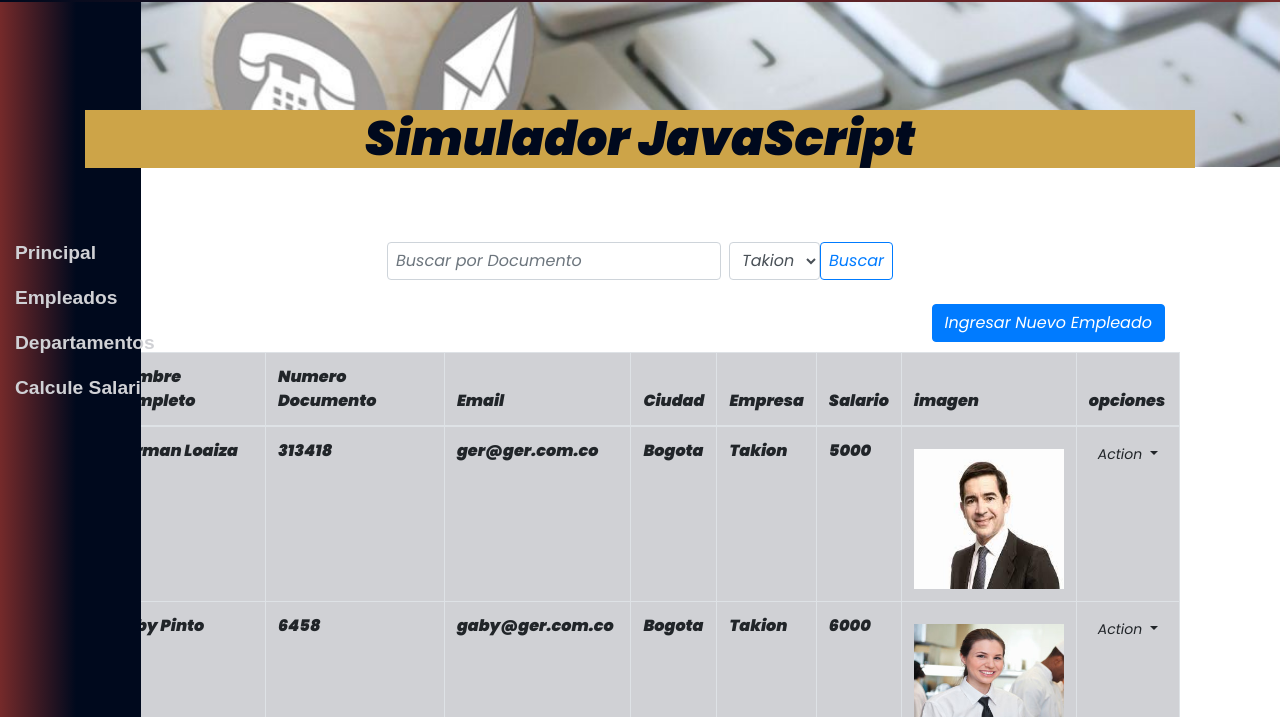
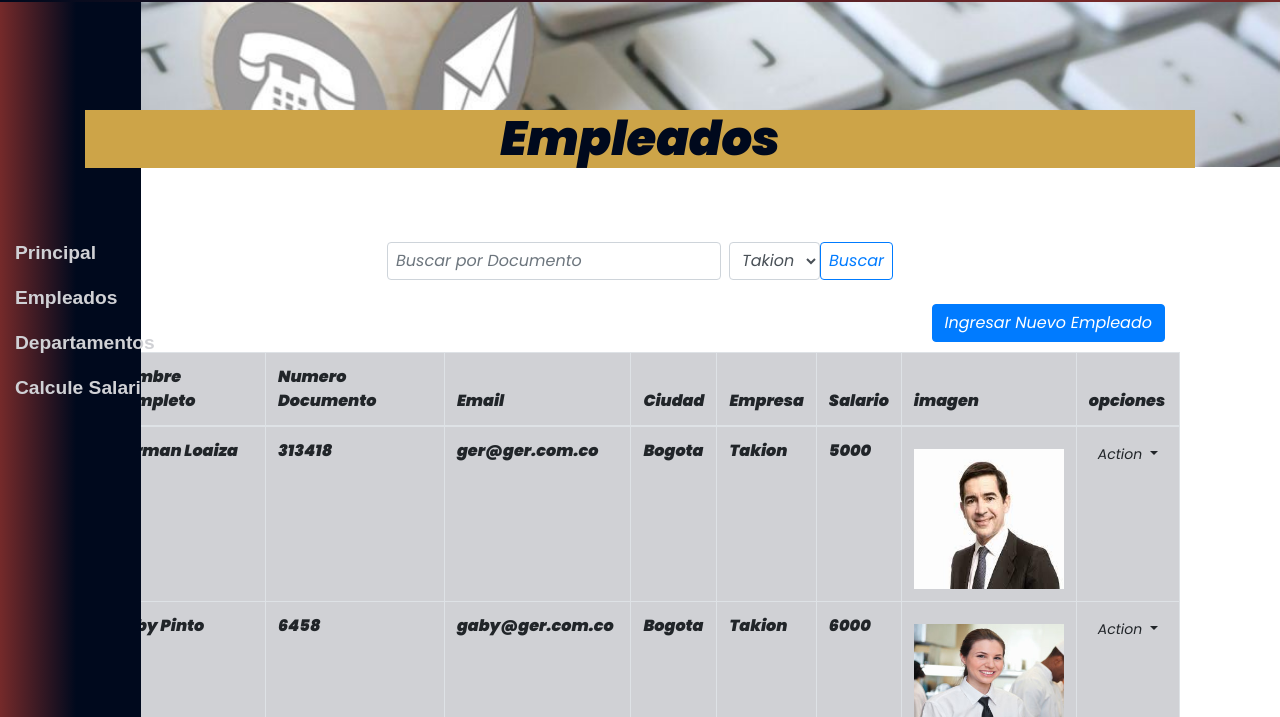
Before and after one commit to GerLoaiza03/RecursosHumanos, a website: page consultac.html in a window 1280 px wide. Shown: the part 83-800 px from the top of the page. Drawn offline with nearby package versions, Linux system fonts and the light colour scheme; a web font is replaced by a local one.

Commit message:
Proyecto Modificado2

```diff
--- a/consultac.html
+++ b/consultac.html
@@ -45,11 +45,11 @@
                 </li>
 
 
-                <li class="nav-item ">
+                <li class="nav-item active">
                     <a class="nav-link" href="consultac.html" class="link">Empleados</a>
 
                 </li>
-           <li class="nav-item active">
+           <li class="nav-item ">
                     <a class="nav-link" href="departamentos.html" class="link">Departamentos</a>
 
                 </li>
@@ -111,7 +111,7 @@
 
                 <section class="container ">
 
-                    <h2 class="title2">Simulador JavaScript</h2>
+                    <h2 class="title2">Empleados</h2>
 
                     <div class="container">
                         <div >
```
